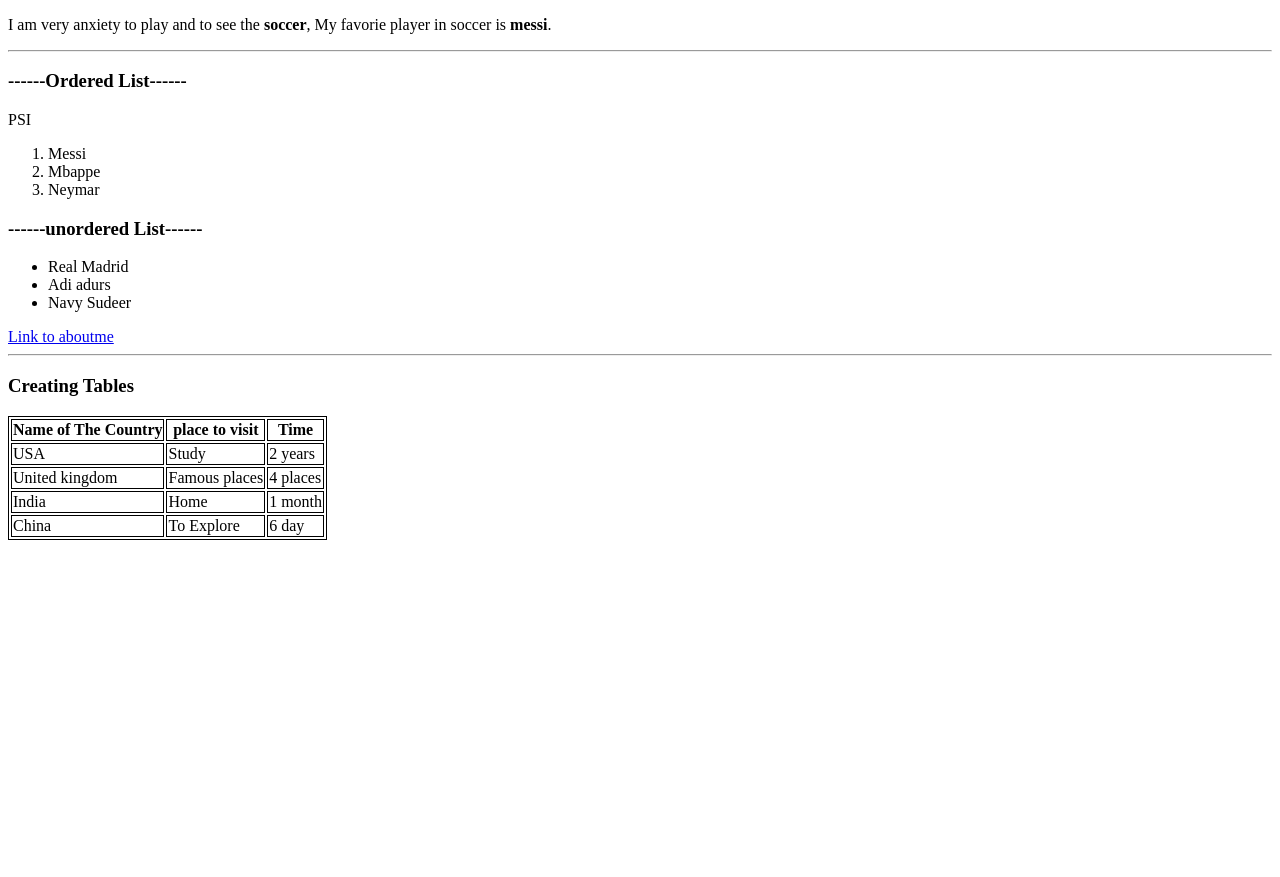
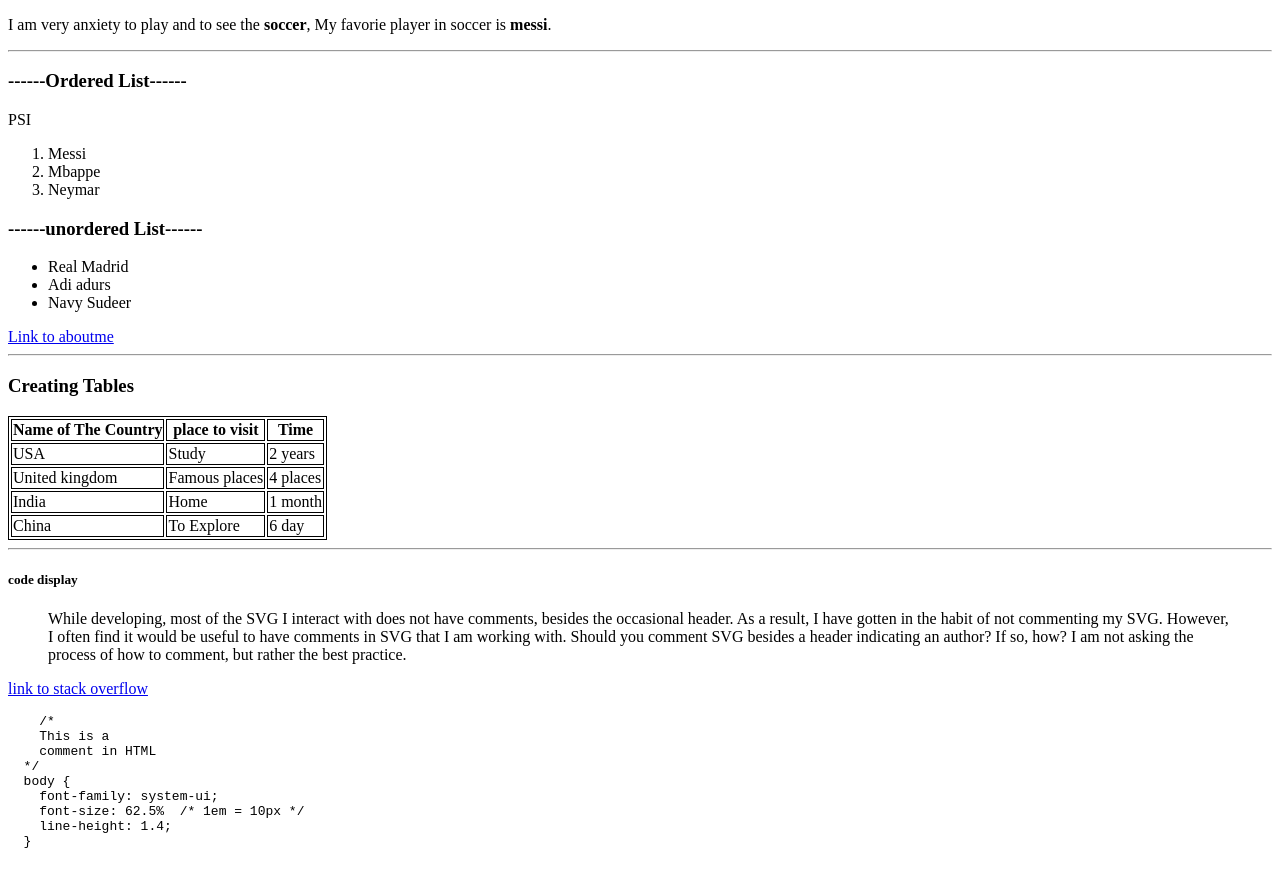
Before and after one commit to 44-563-Web-Apps-S23/44563-webapps-assignment-3-NukalaKasiviswanath, a plain HTML site: page index.html in a window 1280 px wide. Shown: the part 105-982 px from the top of the page. Before the commit the page ends 800 px from the top, so only its background shows below. Drawn offline with Linux system fonts and the light colour scheme.

Commit message:
added a files

```diff
--- a/index.html
+++ b/index.html
@@ -59,3 +59,25 @@
         <td>6 day</td>
     </tr>
   </table>
+  <hr>
+  <h5>code display</h5>
+  <blockquote>
+ While developing, most of the SVG I interact with does not have comments, besides the occasional header. As a result, I have gotten in the habit of not commenting my SVG.
+However, I often find it would be useful to have comments in SVG that I am working with. Should you comment SVG besides a header indicating an author? If so, how?
+I am not asking the process of how to comment, but rather the best practice.
+
+  </blockquote>
+
+  <p><a href="https://stackoverflow.com/questions/53742161/use-svg-pattern-in-css">link to stack overflow</a></p>
+
+  <pre>
+    /*
+    This is a
+    comment in HTML
+  */
+  body {
+    font-family: system-ui;
+    font-size: 62.5%  /* 1em = 10px */
+    line-height: 1.4;
+  }
+    </pre>
```
